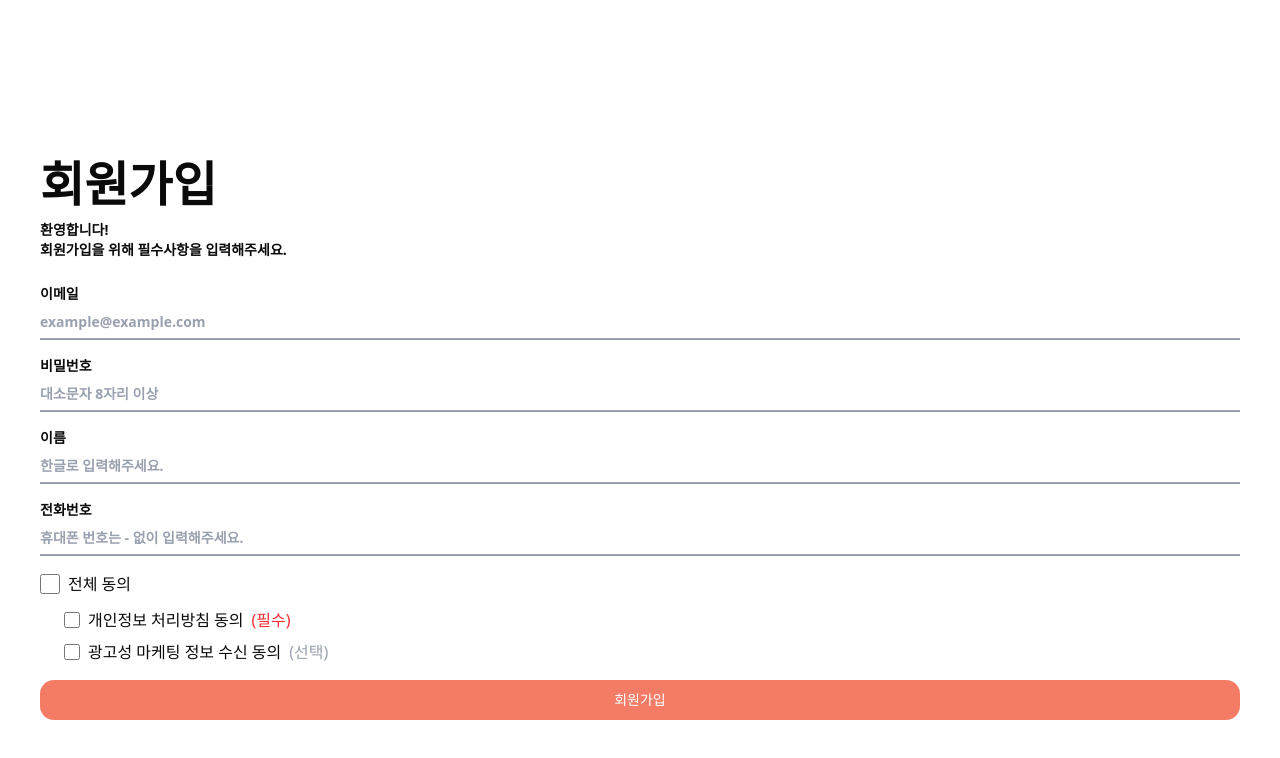
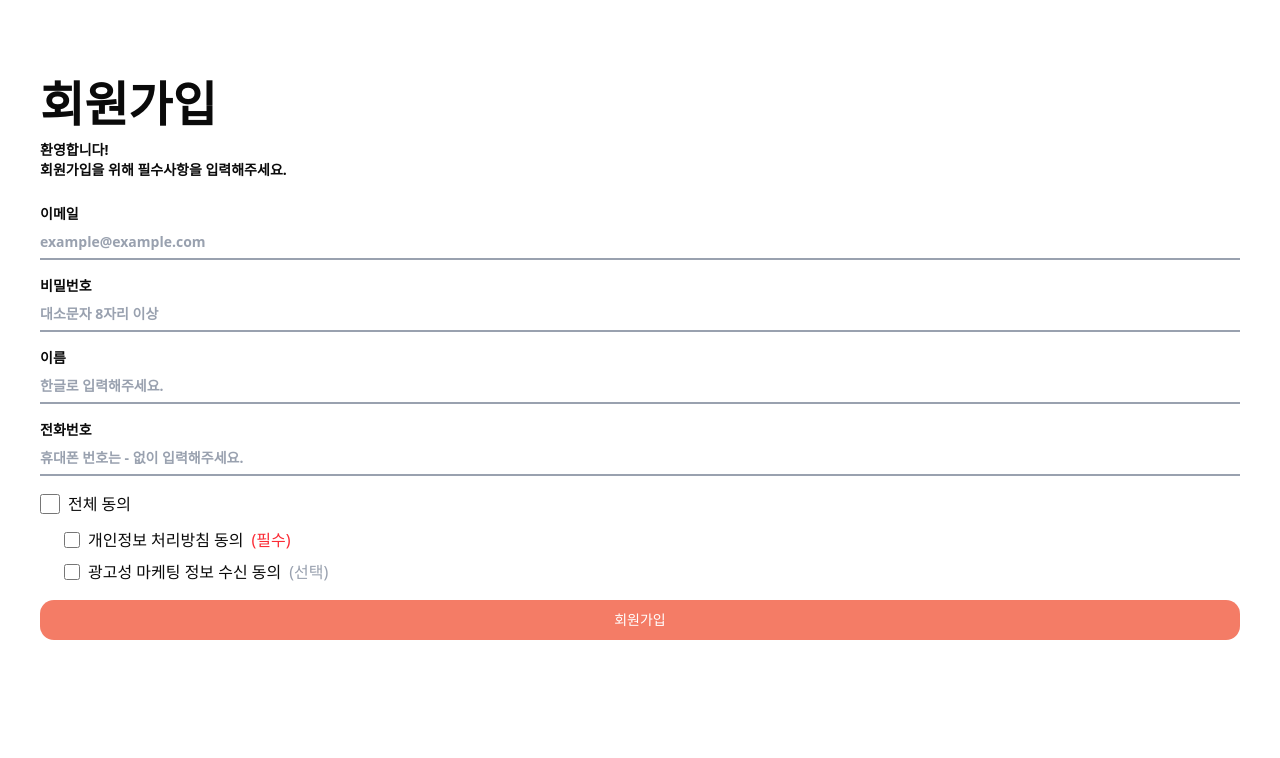
Before and after one commit to Planity-internship/Frontend, a React (Vite) app: page /signup in a window 1280 px wide. Shown: the top 758 px of the page. Built offline with nearby package versions, Linux system fonts and the light colour scheme.

Commit message:
높이 수정

```diff
--- a/src/router/singup/Singup_layout.tsx
+++ b/src/router/singup/Singup_layout.tsx
@@ -4,8 +4,8 @@ import SignupForm from "./compment/singup_form";
 function Singup_layout() {
     return (
         <>
-            <div className="grid w-screen h-screen  px-10">
-                <div className="py-40">
+            <div className="grid w-screen h-screen px-10">
+                <div className="py-20">
                     {/*Text*/}
                     <p className="text-5xl font-bold pb-3">회원가입</p>
                     <p className="text-sm font-bold pb-6">환영합니다!<br />회원가입을 위해 필수사항을 입력해주세요.</p>
```
